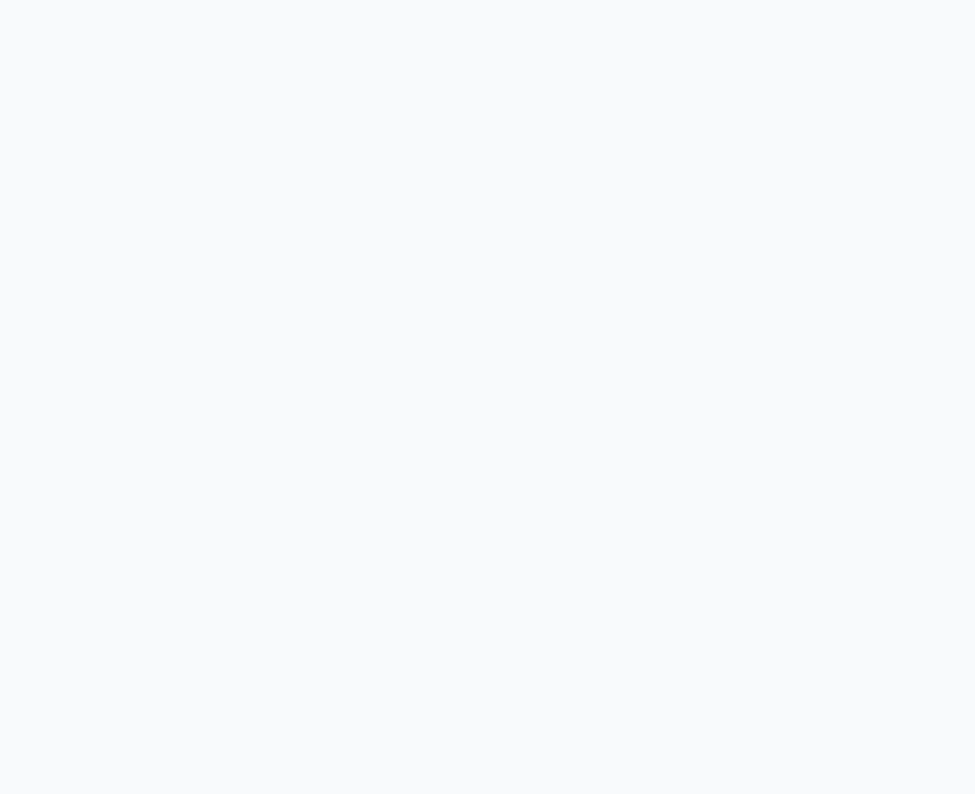
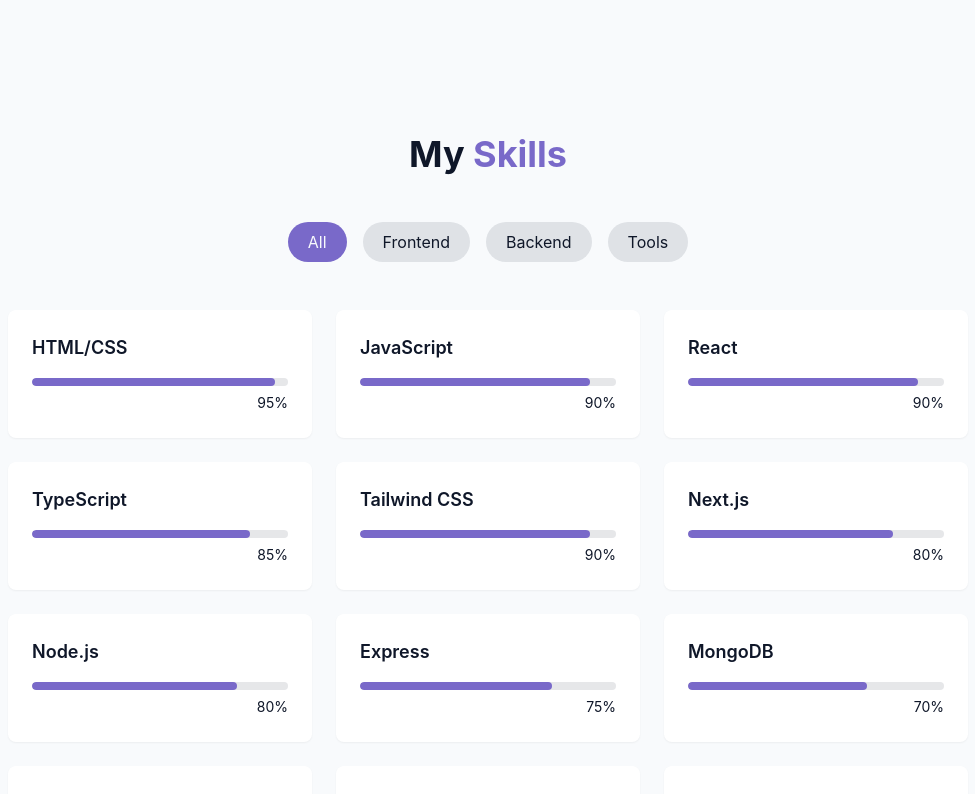
Before and after one commit to thisisarijit/prac-portfolio, a React (Vite) app: page / in a window 1280 px wide. Shown: the part 1540-2334 px from the top of the page, without its empty margins (152-1127 px from the left). Before the commit the page ends 1578 px from the top, so only its background shows below. Built offline with nearby package versions, Linux system fonts and the light colour scheme.

Commit message:
created skills section

```diff
--- /dev/null
+++ b/src/components/SkillsSection.jsx
@@ -0,0 +1,81 @@
+import React, { useState } from "react";
+
+const skills = [
+  //frontend
+  { name: "HTML/CSS", level: 95, category: "frontend" },
+  { name: "JavaScript", level: 90, category: "frontend" },
+  { name: "React", level: 90, category: "frontend" },
+  { name: "TypeScript", level: 85, category: "frontend" },
+  { name: "Tailwind CSS", level: 90, category: "frontend" },
+  { name: "Next.js", level: 80, category: "frontend" },
+
+  //Backend
+  { name: "Node.js", level: 80, category: "backend" },
+  { name: "Express", level: 75, category: "backend" },
+  { name: "MongoDB", level: 70, category: "backend" },
+  { name: "PostgreSQL", level: 65, category: "backend" },
+  { name: "GraphQL", level: 60, category: "backend" },
+
+  //Tools
+  { name: "Git/GitHub", level: 90, category: "tools" },
+  { name: "Docker", level: 70, category: "tools" },
+  { name: "Figma", level: 85, category: "tools" },
+  { name: "VS Code", level: 90, category: "tools" },
+];
+
+const categories = ["all", "frontend", "backend", "tools"];
+
+const SkillsSection = () => {
+  const [activeCategory, setActiveCategory] = useState("all");
+
+  const filteredSkills = skills.filter(
+    (skill) => activeCategory === "all" || skill.category === activeCategory,
+  );
+
+  return (
+    <section id="skills" className="py-24 px-4 relative bg-secondary/30">
+      <div className="container mx-auto max-w-5xl">
+        <h2 className="text-3xl md:text-4xl font-bold mb-12 text-center">
+          My <span className="text-primary">Skills</span>
+        </h2>
+        <div className="flex flex-wrap justify-center gap-4 mb-12">
+          {categories.map((category, key) => (
+            <button
+              key={key}
+              className={`capitalize px-5 py-2 rounded-full transition-colors duration-300 cursor-pointer ${activeCategory === category ? "bg-primary text-primary-foreground" : "bg-foreground/10 text-foreground hover:bg-primary/50"} `}
+              onClick={() => setActiveCategory(category)}
+            >
+              {category}
+            </button>
+          ))}
+        </div>
+        <div className="grid grid-cols-1 sm:grid-cols-2 lg:grid-cols-3 gap-6">
+          {filteredSkills.map((skill, key) => (
+            <div
+              key={key}
+              className="bg-card p-6 rounded-lg shadow-xs card-hover"
+            >
+              <div className="text-left mb-4">
+                <h3 className="font-semibold text-lg">{skill.name}</h3>
+              </div>
+
+              <div className="w-full bg-foreground/10 h-2 rounded-full overflow-hidden ">
+                <div
+                  className="bg-primary h-2 rounded-full origin-left animate-[grow_1.5s_ease-out]"
+                  style={{ width: skill.level + "%" }}
+                />
+              </div>
+              <div className="text-right mt-1">
+                <span className="text-sm text-muted-foreground">
+                  {skill.level}%
+                </span>
+              </div>
+            </div>
+          ))}
+        </div>
+      </div>
+    </section>
+  );
+};
+
+export default SkillsSection;
--- a/src/pages/Home.jsx
+++ b/src/pages/Home.jsx
@@ -4,6 +4,7 @@
 import Navbar from "../components/Navbar";
 import HeroSection from "../components/HeroSection";
 import AboutSection from "../components/AboutSection";
+import SkillsSection from "../components/SkillsSection";
 
 const Home = () => {
   return (
@@ -21,6 +22,7 @@
       <main>
         <HeroSection />
         <AboutSection />
+        <SkillsSection />
       </main>
       {/* Footer */}
     </div>
```
Also changed, not shown: src/components/ThemeToggle.jsx (+7 -4 lines).
